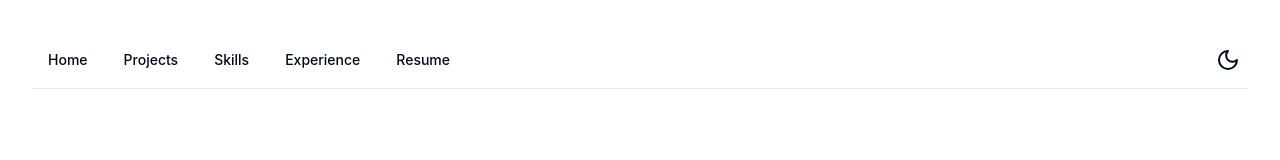
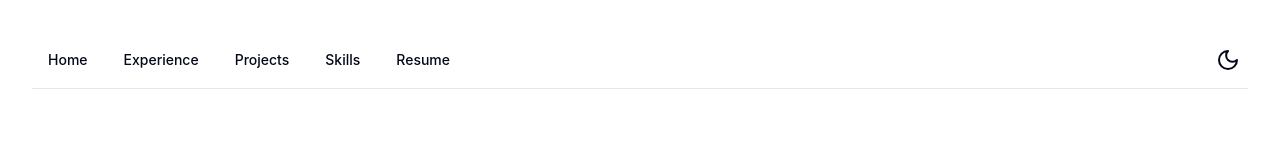
Before and after one commit to wdebie/wdebie.github.io, a React (Vite) app: page / in a window 1280 px wide. Shown: the top 160 px of the page. Built offline with nearby package versions, Linux system fonts and the light colour scheme.

Commit message:
Fix navbar text

```diff
--- a/src/components/header.tsx
+++ b/src/components/header.tsx
@@ -42,6 +42,11 @@ export function Header() {
               </NavigationMenuLink>
             </NavigationMenuItem>
             <NavigationMenuItem>
+              <NavigationMenuLink className={navigationMenuTriggerStyle()} href="#experience">
+                Experience
+              </NavigationMenuLink>
+            </NavigationMenuItem>
+            <NavigationMenuItem>
               <NavigationMenuLink className={navigationMenuTriggerStyle()} href="#projects">
                 Projects
               </NavigationMenuLink>
@@ -49,11 +54,6 @@ export function Header() {
             <NavigationMenuItem>
               <NavigationMenuLink className={navigationMenuTriggerStyle()} href="#skills">
                 Skills
-              </NavigationMenuLink>
-            </NavigationMenuItem>
-            <NavigationMenuItem>
-              <NavigationMenuLink className={navigationMenuTriggerStyle()} href="#experience">
-                Experience
               </NavigationMenuLink>
             </NavigationMenuItem>
             <NavigationMenuItem>
```
